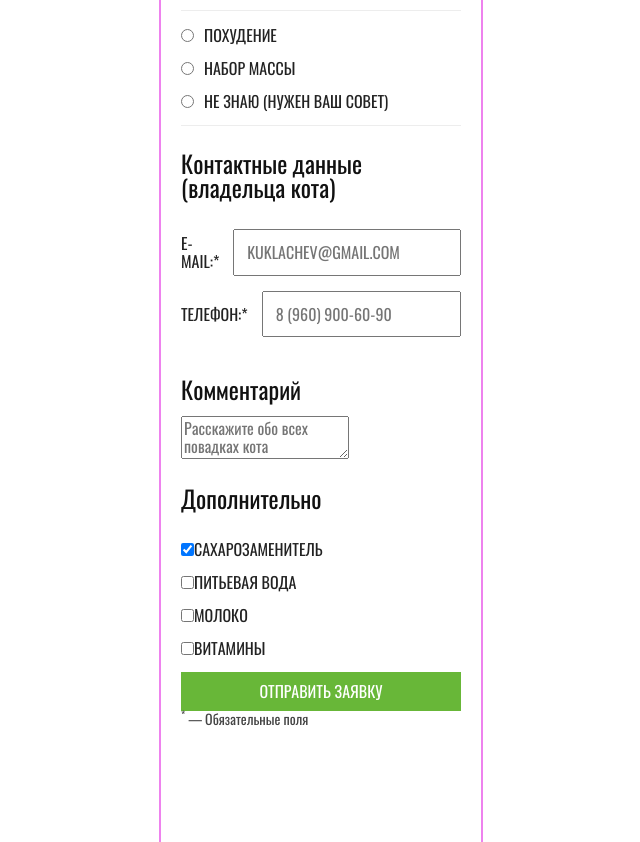
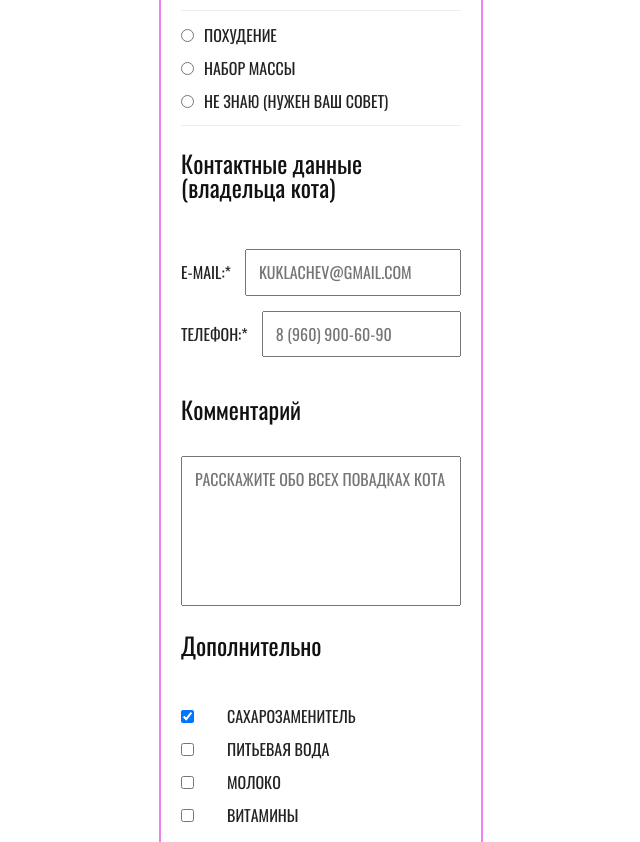
Before and after one commit to wdbyb/1049875-cat-energy-19, a website: page source/form.html in a window 1280 px wide. Shown: the part 380-1222 px from the top of the page, without its empty margins (319-959 px from the left). Drawn offline with nearby package versions, Linux system fonts and the light colour scheme; files that its build step writes are made by us from their sources.

Commit message:
Закончил стилизацию страницы с формой

```diff
--- a/source/form.html
+++ b/source/form.html
@@ -92,7 +92,7 @@
 
             <fieldset class="order__fieldset reset-fieldset">
               <legend class="order__title">Комментарий</legend>
-              <textarea class="order__comment" name="comment" placeholder="Расскажите обо всех повадках кота"></textarea>
+              <textarea class="order__comment" name="comment" placeholder="РАССКАЖИТЕ ОБО ВСЕХ ПОВАДКАХ КОТА"></textarea>
             </fieldset>
 
             <fieldset class="order__fieldset reset-fieldset">
@@ -100,19 +100,19 @@
               <ul class="order__list reset-list">
                 <li class="order__item">
                   <input class="order__checkbox" type="checkbox" name="sweetener" id="sweetener" value="sweetener" checked>
-                  <label for="sweetener">Сахарозаменитель</label>
+                  <label class="order__checkbox-label" for="sweetener">Сахарозаменитель</label>
                 </li>
                 <li class="order__item">
                   <input class="order__checkbox" type="checkbox" name="water" id="water" value="water">
-                  <label for="water">Питьевая вода</label>
+                  <label class="order__checkbox-label" for="water">Питьевая вода</label>
                 </li>
                 <li class="order__item">
                   <input class="order__checkbox" type="checkbox" name="milk" id="milk" value="milk">
-                  <label for="milk">Молоко</label>
+                  <label class="order__checkbox-label" for="milk">Молоко</label>
                 </li>
                 <li class="order__item">
                   <input class="order__checkbox" type="checkbox" name="vitamins" id="vitamins" value="vitamins">
-                  <label for="vitamins">Витамины</label>
+                  <label class="order__checkbox-label" for="vitamins">Витамины</label>
                 </li>
               </ul>
             </fieldset>
--- a/source/sass/components/order.scss
+++ b/source/sass/components/order.scss
@@ -1,5 +1,5 @@
 .order {
-  min-height: 1232px;
+  min-height: 1200px;
 
   padding: 0;
   outline: 2px solid violet;
@@ -52,9 +52,10 @@
 .order__name,
 .order__email,
 .order__tel {
-  width: 100%;
   padding: 12px 12px;
   order: 2;
+
+  flex-grow: 1;
 }
 
 .order__radio-fieldset {
@@ -68,5 +69,31 @@
 
 .order__title {
   padding-top: 25px;
-  padding-bottom: 15px;
+  padding-bottom: 35px;
 }
+
+.order__comment {
+  box-sizing: border-box;
+
+  width: 100%;
+  height: 150px;
+
+  padding: 13px;
+
+  resize: none;
+}
+
+.order__checkbox-label {
+  margin-left: 33px;
+}
+
+.order__submit-button {
+  margin-top: 20px;
+}
+
+.order__must-info {
+  margin-top: 23px;
+
+  text-align: center;
+  font-family: "Arial", sans-serif;
+}
```
